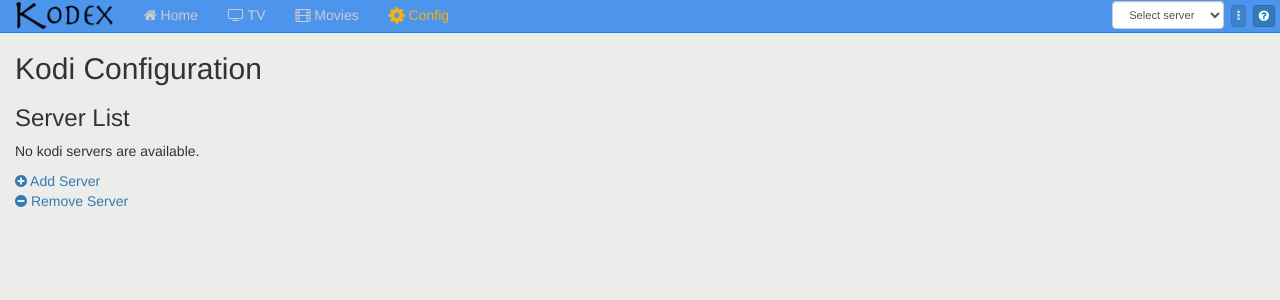
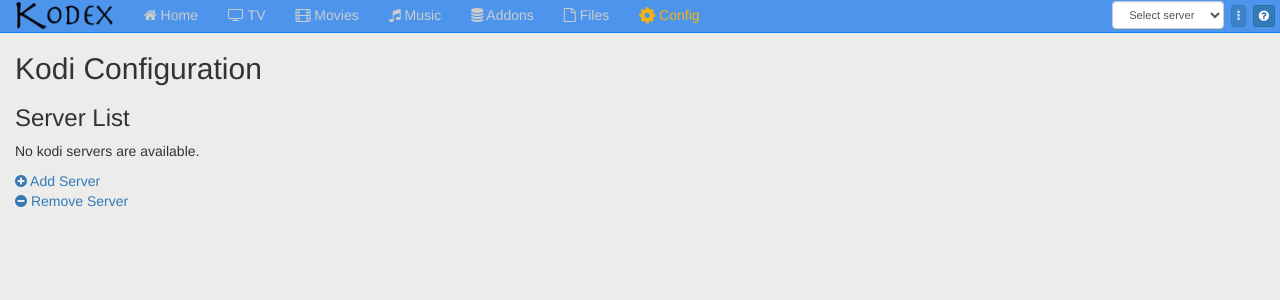
Before and after one commit to davgeo/kodex, a Django app: page /kodi/config in a window 1280 px wide. Shown: the top 300 px of the page. Run offline with Django 3.2, Linux system fonts and the light colour scheme; data that the repository does not hold is empty; some libraries are stand-ins or nearby versions.

Commit message:
Add initial addon support. Also added file and music links
- Music and file links added without any functionality.

```diff
--- a/kodex/kodidj/templates/kodidj/kodi_base.html
+++ b/kodex/kodidj/templates/kodidj/kodi_base.html
@@ -99,10 +99,16 @@
         <li class="kodi-navbar-button {% block overviewActive %}{% endblock %}"><a class="disable_href" id="kodi-navbar-overview-link" href="{% url 'server' server.id %}"><i class="fa fa-home"></i> Home</a></li>
         <li class="kodi-navbar-button {% block tvActive %}{% endblock %}" ><a class="disable_href" id="kodi-navbar-tv-link" href="{% url 'tvindex' server.id %}"><i class="fa fa-television"></i> TV</a></li>
         <li class="kodi-navbar-button {% block movieActive %}{% endblock %}" ><a class="disable_href" id="kodi-navbar-movie-link" href="{% url 'movies_index' server.id %}"><i class="fa fa-film"></i> Movies</a></li>
+        <li class="kodi-navbar-button {% block mmusicActive %}{% endblock %}" ><a class="disable_href" id="kodi-navbar-music-link" href="{% url 'musicindex' server.id %}"><i class="fa fa-music"></i> Music</a></li>
+        <li class="kodi-navbar-button {% block addonActive %}{% endblock %}" ><a class="disable_href" id="kodi-navbar-addon-link" href="{% url 'addonsindex' server.id %}"><i class="fa fa-database"></i> Addons</a></li>
+        <li class="kodi-navbar-button {% block fileActive %}{% endblock %}" ><a class="disable_href" id="kodi-navbar-file-link" href="{% url 'filesindex' server.id %}"><i class="fa fa-file-o"></i> Files</a></li>
       {% else %}
         <li class="kodi-navbar-button disabled"><a class="disable_href disabled" id="kodi-navbar-overview-link" href="{% url 'server' 0 %}"><i class="fa fa-home"></i> Home</a></li>
         <li class="kodi-navbar-button disabled"><a class="disable_href disabled" id="kodi-navbar-tv-link" href="{% url 'tvindex' 0 %}"><i class="fa fa-television"></i> TV</a></li>
         <li class="kodi-navbar-button disabled"><a class="disable_href disabled" id="kodi-navbar-movie-link" href="{% url 'movies_index' 0 %}"><i class="fa fa-film"></i> Movies</a></li>
+        <li class="kodi-navbar-button disabled"><a class="disable_href disabled" id="kodi-navbar-music-link" href="{% url 'musicindex' 0 %}"><i class="fa fa-music"></i> Music</a></li>
+        <li class="kodi-navbar-button disabled"><a class="disable_href disabled" id="kodi-navbar-addon-link" href="{% url 'addonsindex' 0 %}"><i class="fa fa-database"></i> Addons</a></li>
+        <li class="kodi-navbar-button disabled"><a class="disable_href disabled" id="kodi-navbar-file-link" href="{% url 'filesindex' 0 %}"><i class="fa fa-file-o"></i> Files</a></li>
       {% endif %}
         <li class="kodi-navbar-button {% block configActive %}{% endblock %}" ><a href="{% url 'config' %}"><i class="fa fa-cog fa-lg"></i> Config</a></li>
     </ul>
--- a/kodex/kodidj/urls.py
+++ b/kodex/kodidj/urls.py
@@ -28,6 +28,11 @@ urlpatterns = [
     url(r'^([0-9]+)/movies/([0-9]+)_watched$', views.watchedmovie, name='watchedmovie'),
     url(r'^([0-9]+)/movies/([0-9]+)_starred', views.starredmovie, name='starredmovie'),
     url(r'^([0-9]+)/movies/([0-9]+)_remove$', views.removemovie, name='removemovie'),
+    url(r'^([0-9]+)/music$', views.musicindex, name='musicindex'),
+    url(r'^([0-9]+)/addons$', views.addonsindex, name='addonsindex'),
+    url(r'^([0-9]+)/addons/(.+?)_addon$', views.addon, name='addon'),
+    url(r'^([0-9]+)/addons/(.+?)_executeaddon$', views.executeaddon, name='executeaddon'),
+    url(r'^([0-9]+)/files$', views.filesindex, name='filesindex'),
     url(r'^([0-9]+).*?_playpause$', views.playpause, name='playpause'),
     url(r'^([0-9]+).*?_stop$', views.stop, name='stop'),
     url(r'^([0-9]+).*?_forward$', views.forward, name='forward'),
--- a/kodex/kodidj/views.py
+++ b/kodex/kodidj/views.py
@@ -167,6 +167,26 @@ def GetTVShowList(controller, context):
   context['starred_tvshows'] = sorted(starred_tv_list, key=itemgetter('title'))
   context['tvshows'] = sorted(unstarred_tv_list, key=itemgetter('title'))
 
+def GetAddonList(controller, context, addon_id=None):
+  addon_content = ('video', 'audio', 'image', 'executable')
+  addon_list = []
+  for content in addon_content:
+    addons = controller.Addons_GetAddons(addoncontent=content)
+    for addon in addons:
+      if addon not in addon_list:
+        addon_list.append(addon)
+
+  context_addons = []
+  for addon in addon_list:
+    addon_details = controller.Addons_GetAddonDetails(addon['addonid'])
+    context_addons.append(addon_details)
+
+    if addon_id is not None:
+      if addon_id == addon['addonid']:
+        context['activeaddon'] = addon_details
+
+  context['addons'] = context_addons
+
 #################################################
 # Views
 #################################################
@@ -275,6 +295,36 @@ def movies_index(request, controller, context):
 def movie(request, controller, context, movie_id):
   GetMovieList(controller, context, movie_id)
   return render(request, 'kodidj/kodi_server_movies.html', context)
+
+@GetPlaylist
+@ServerDownRedirect
+def musicindex(request, controller, context):
+  pass
+
+@GetPlaylist
+@ServerDownRedirect
+def addonsindex(request, controller, context):
+  GetAddonList(controller, context)
+  return render(request, 'kodidj/kodi_server_addons.html', context)
+
+@GetPlaylist
+@ServerDownRedirect
+def addon(request, controller, context, addon_id):
+  GetAddonList(controller, context, addon_id)
+  return render(request, 'kodidj/kodi_server_addons.html', context)
+
+@GetPlaylist
+@ServerDownRedirect
+def executeaddon(request, controller, context, addon_id):
+  controller.EnableLogging()
+  controller.Addons_ExecuteAddon(addon_id)
+  GetAddonList(controller, context, addon_id)
+  return render(request, 'kodidj/kodi_server_addons.html', context)
+
+@GetPlaylist
+@ServerDownRedirect
+def filesindex(request, controller, context):
+  pass
 
 @GetPlaylist
 @ServerDownNoRedirect
--- a/kodex/static/js/kodi_base.js
+++ b/kodex/static/js/kodi_base.js
@@ -31,6 +31,9 @@ $(function() {
       updateNavURL("#kodi-navbar-overview-link", current_server_select, server);
       updateNavURL("#kodi-navbar-tv-link", current_server_select, server);
       updateNavURL("#kodi-navbar-movie-link", current_server_select, server);
+      updateNavURL("#kodi-navbar-music-link", current_server_select, server);
+      updateNavURL("#kodi-navbar-addon-link", current_server_select, server);
+      updateNavURL("#kodi-navbar-file-link", current_server_select, server);
 
       updateNavURL("#kodi-navbar-togglesubtitles-link", current_server_select, server);
       updateNavURL("#kodi-navbar-cyclesubtitles-link", current_server_select, server);
```
Also changed, not shown: kodex/kodidj/templates/kodidj/kodi_server_addons.html (added, +53 -0 lines).
